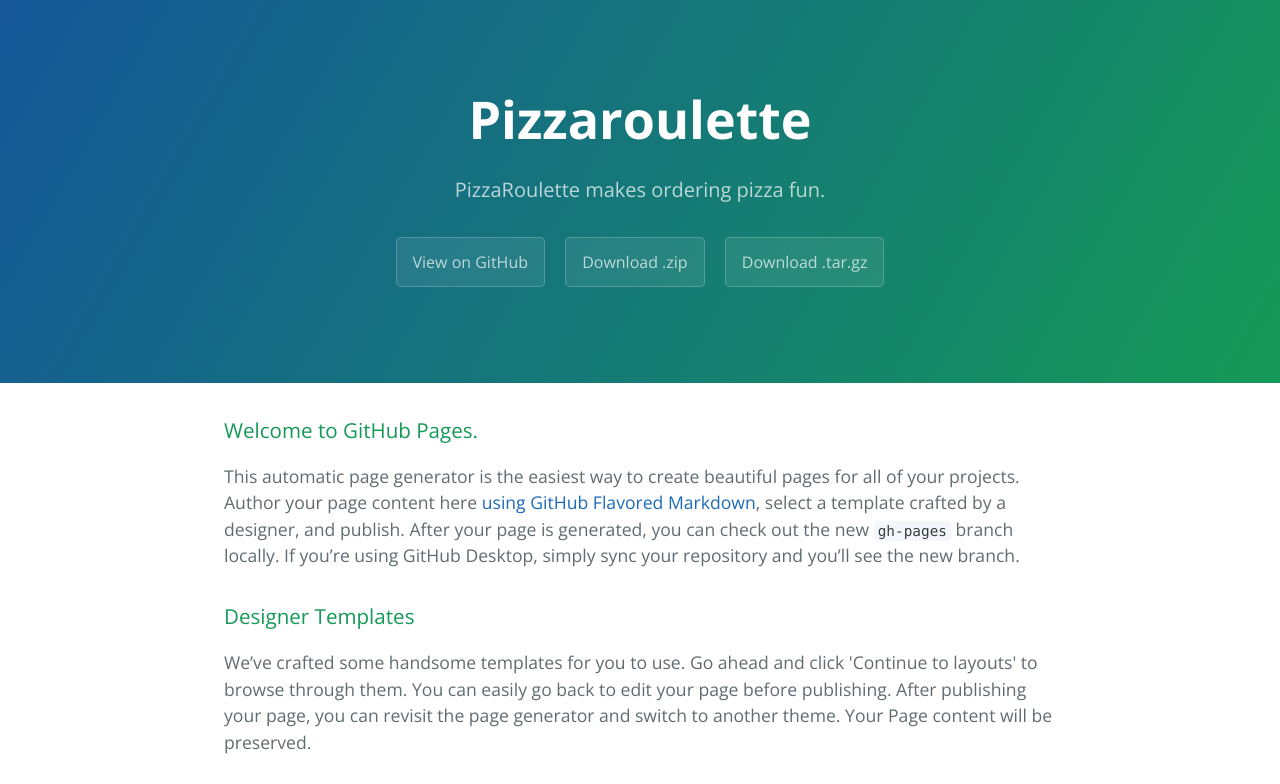
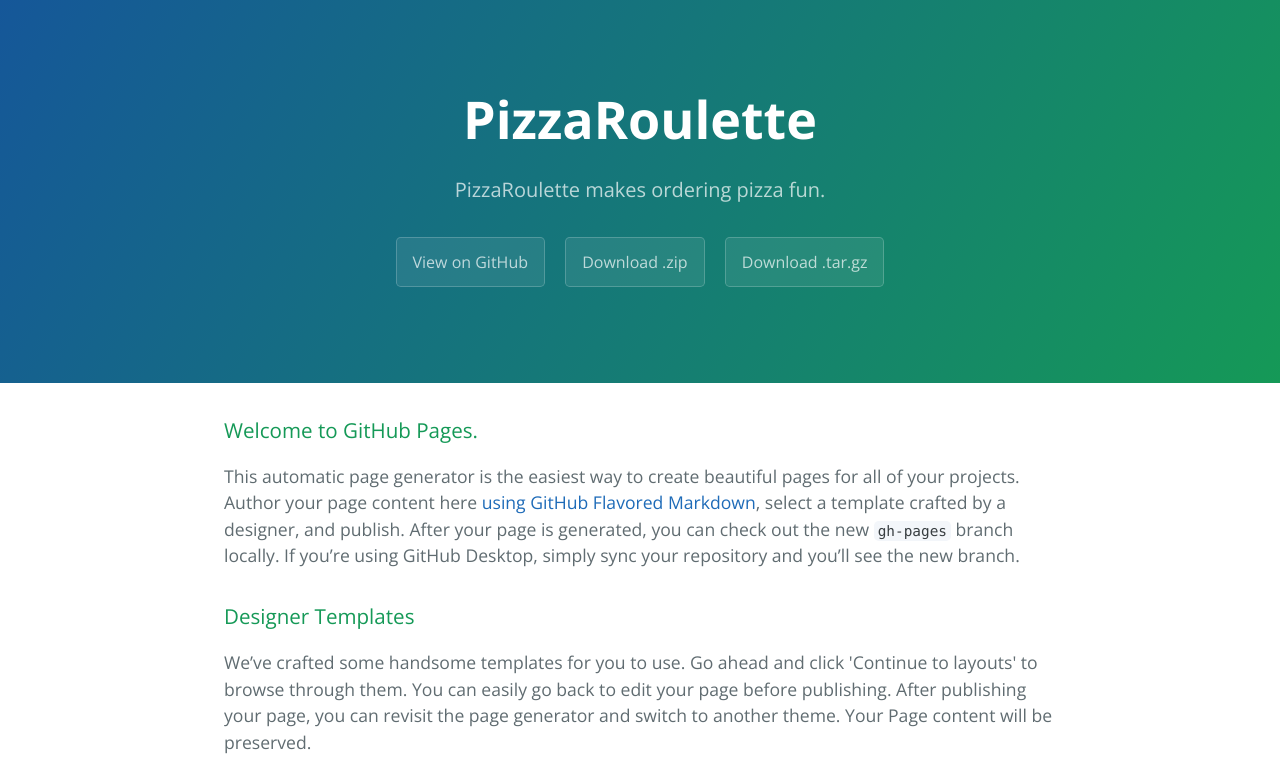
Before and after one commit to gautelinga/PizzaRoulette, a plain HTML site: page index.html in a window 1280 px wide. Shown: the top 784 px of the page. Drawn offline with nearby package versions, Linux system fonts and the light colour scheme.

Commit message:
Update index.html

```diff
--- a/index.html
+++ b/index.html
@@ -2,7 +2,7 @@
 <html lang="en-us">
   <head>
     <meta charset="UTF-8">
-    <title>Pizzaroulette by gautelinga</title>
+    <title>PizzaRoulette</title>
     <meta name="viewport" content="width=device-width, initial-scale=1">
     <link rel="stylesheet" type="text/css" href="stylesheets/normalize.css" media="screen">
     <link href='https://fonts.googleapis.com/css?family=Open+Sans:400,700' rel='stylesheet' type='text/css'>
@@ -11,7 +11,7 @@
   </head>
   <body>
     <section class="page-header">
-      <h1 class="project-name">Pizzaroulette</h1>
+      <h1 class="project-name">PizzaRoulette</h1>
       <h2 class="project-tagline">PizzaRoulette makes ordering pizza fun.</h2>
       <a href="https://github.com/gautelinga/PizzaRoulette" class="btn">View on GitHub</a>
       <a href="https://github.com/gautelinga/PizzaRoulette/zipball/master" class="btn">Download .zip</a>
```
